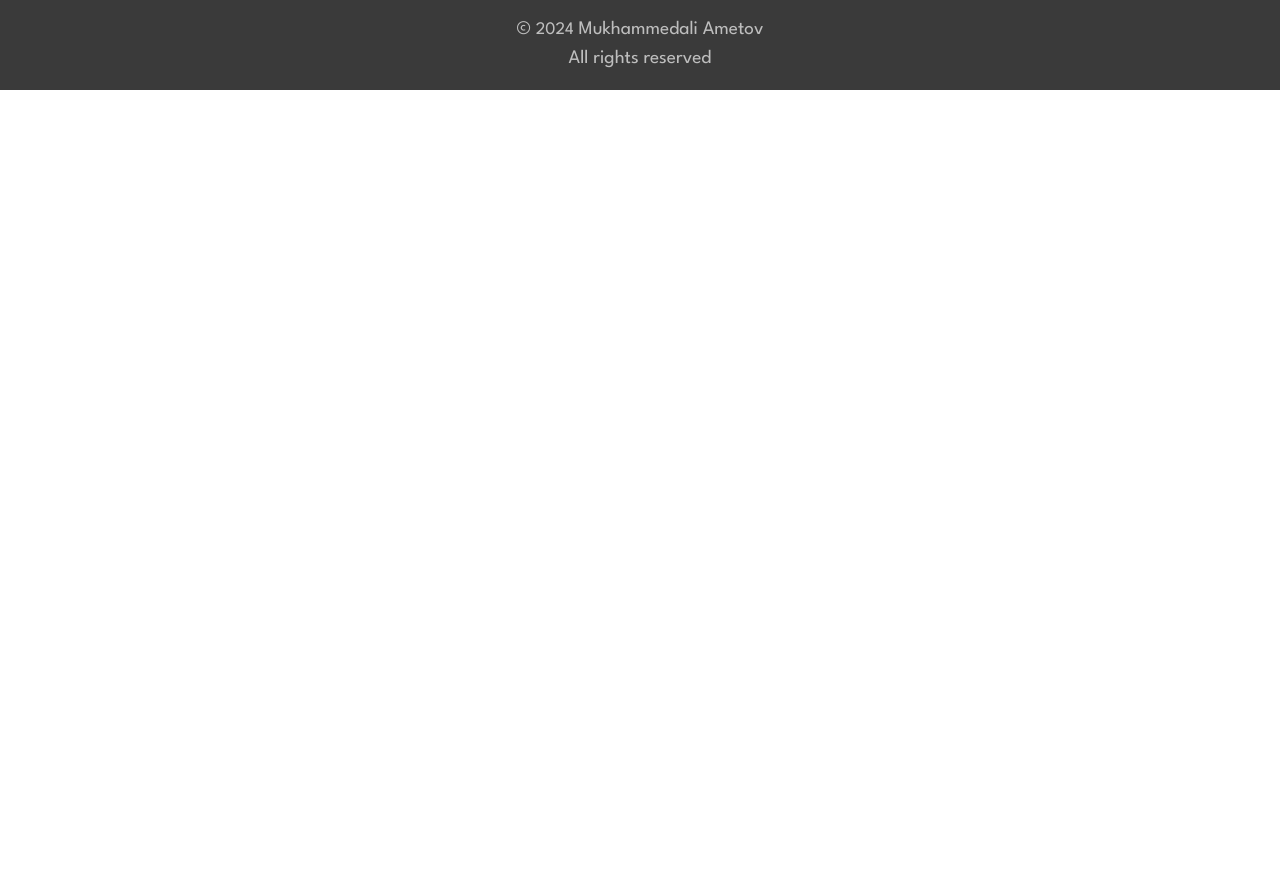
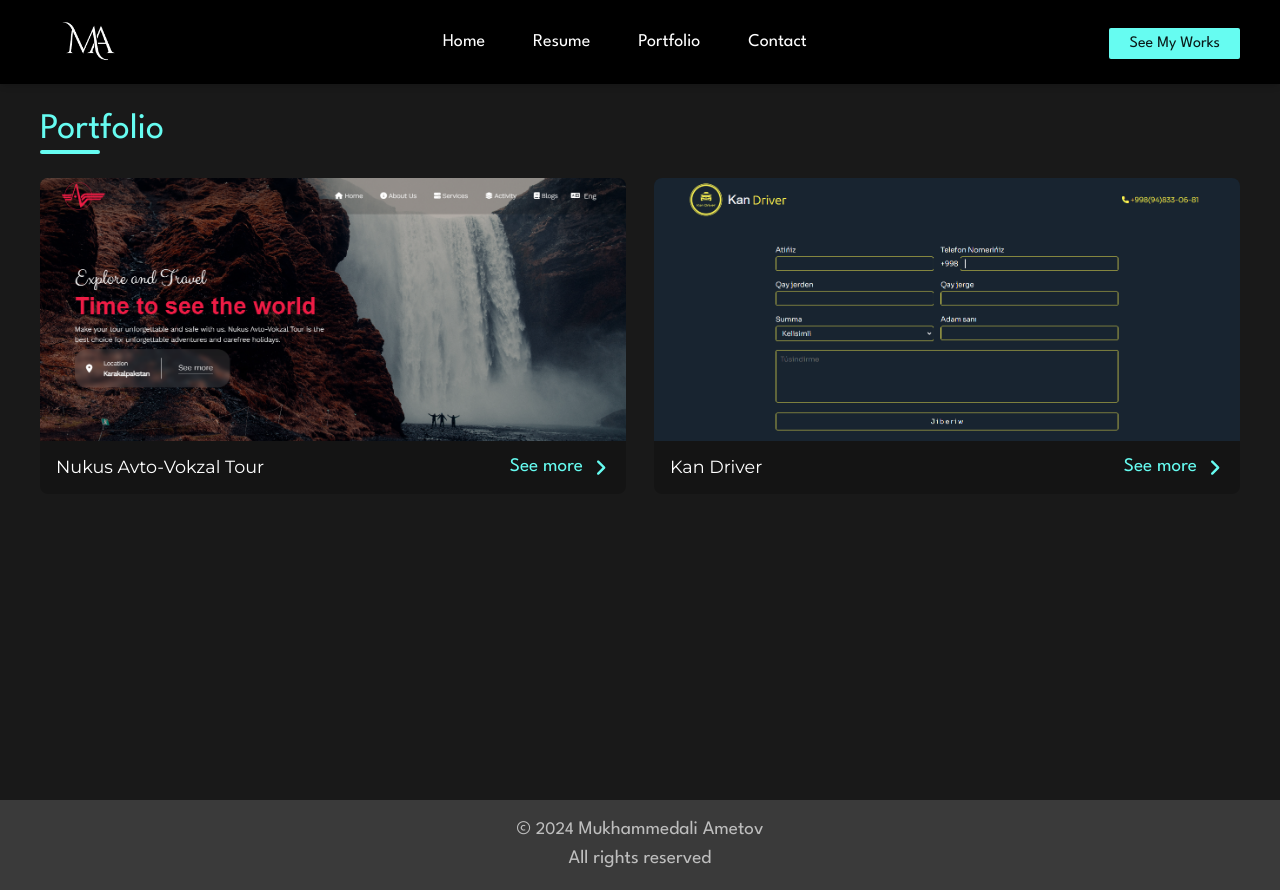
Before and after one commit to mukhammedaliametov/portfolio, a React (Vite) app: page /portfolio in a window 1280 px wide. Before the commit the page ends 800 px from the top, so only its background shows below. Built offline with nearby package versions, Linux system fonts and the light colour scheme.

Commit message:
create portfolio page :)

```diff
--- a/src/App.css
+++ b/src/App.css
@@ -1,62 +1,3 @@
-.container{
-    position: relative;
-    max-width: 500px;
-    width: 100%;
-    background: #fff;
-    margin: 0 15px;
-    padding: 10px 20px;
-    border-radius: 7px;
+.image-box-shadow-css{
+    box-shadow: inset 0 0 0 1000px #000000;
 }
-
-.title-text {
-    text-align: center;
-    background-color: crimson;
-    color: #fff;
-    font-weight: 400;
-    border-radius: 50px;
-    margin-top: 15px;
-    margin-bottom: 30px;
-}
-
-.container .skill-box {
-    width: 100%;
-    margin: 25px 0;
-}
-
-.skill-box .title{
-    display: block;
-    font-size: 14px;
-    font-weight: 600;
-    color: #333;
-}
-
-.skill-box .skill-bar{
-    height: 8px;
-    width: 100%;
-    border-radius: 6px;
-    margin-top: 6px;
-    background: rgba(0,0, 0, 0.1);
-}
-
-.skill-box .skill-per{
-    position: relative;
-    display: block;
-    height: 100%;
-    width: 95%;
-    border-radius: 6px;
-    background: crimson;
-    animation: progress 0.4s ease-in-out forwards;
-    opacity: 0;
-    animation-delay: 0.3s;
-}
-
-@keyframes progress {
-    0% {
-        width: 0;
-        opacity: 1;
-    }
-
-    100% {
-        opacity: 1;
-    }
-}
--- a/src/App.jsx
+++ b/src/App.jsx
@@ -4,6 +4,8 @@ import { BrowserRouter, Routes, Route } from "react-router-dom";
 import Hero from "./pages/Hero";
 import Resume from "./pages/Resume";
 import Footer from "./components/Footer";
+import Portfolio from "./pages/Portfolio";
+import SinglePage from "./pages/SinglePage";
 
 const App = () => {
   return (
@@ -12,6 +14,8 @@ const App = () => {
         <Route path="/" element={<Navbar />}>
           <Route index element={<Hero />}></Route>
           <Route path="/resume" element={<Resume />}></Route>
+          <Route path="/portfolio" element={<Portfolio />}></Route>
+          <Route path='/portfolio/:slug' element={<SinglePage />} />
         </Route>
       </Routes>
       <Footer />
--- a/src/components/Navbar.jsx
+++ b/src/components/Navbar.jsx
@@ -17,7 +17,7 @@ const Navbar = () => {
     },
     {
       name: "Portfolio",
-      link: "/",
+      link: "/portfolio",
     },
     {
       name: "Contact",
@@ -33,14 +33,14 @@ const Navbar = () => {
     <>
       <div className="fixed flex justify-center text-white shadow-md w-full bg-black z-10">
         <div className="xl:max-w-[1200px] lg:max-w-[1000px] px-[20px] bg-black lg:px-0 flex w-full duration-300 justify-between items-center">
-          <a href="#home" className="">
+          <Link to="/">
             <img
               src={Logo}
               alt="my-logo"
               className="rounded-full"
               width={100}
             />
-          </a>
+          </Link>
           <div className="flex gap-[3rem]">
             {navItems.map((item, index) => {
               return (
--- a/src/pages/Hero.jsx
+++ b/src/pages/Hero.jsx
@@ -5,7 +5,7 @@ import { FaFacebook, FaGithub, FaInstagram, FaTelegram } from "react-icons/fa";
 
 const Hero = () => {
   return (
-    <div className="pt-[100px] flex justify-center w-full bg-black/90">
+    <div className="pt-[100px] min-h-screen flex justify-center w-full bg-black/90">
       <div className="lg:max-w-[1000px] mx-[30px] xl:max-w-[1100px] flex justify-between items-center gap-6 lg:mt-[50px] md:mt-[100px] mb-[100px]">
         <div className="w-[100%] md:w-[60%]">
           <div className="w-[40%] my-[20px] overflow-hidden md:hidden flex">
--- /dev/null
+++ b/src/pages/Portfolio.jsx
@@ -0,0 +1,48 @@
+import React from "react";
+import "../App.css";
+import { Link } from "react-router-dom";
+import { FaAngleRight } from "react-icons/fa6";
+import { portfolioData } from "../portfolioData";
+
+const Portfolio = () => {
+  function convertToSlug(Text) {
+    return Text.toLowerCase()
+      .replace(/ /g, "-")
+      .replace(/[^\w-]+/g, "");
+  }
+
+  return (
+    <div className="flex justify-center w-full pt-[110px] min-h-screen bg-black/90">
+      <div className="max-w-[1000px] mx-[30px] xl:max-w-[1200px] w-full">
+        <h1 className="text-4xl text-[#66FCF1] font-lspartan">Portfolio</h1>
+        <span className="py-[2px] block rounded-lg bg-[#66FCF1] w-[5%]"></span>
+        <div className="grid grid-cols-1 md:grid-cols-2 gap-7 my-6 text-white w-full">
+          {portfolioData.map((item, index) => {
+            return (
+              <div
+                className="box-shadow-css rounded-lg overflow-hidden bg-black/20"
+                key={index}
+              >
+                <div>
+                  <img src={item.img} alt="" className="w-full" />
+                </div>
+                <div className="flex justify-between items-center py-3 px-4">
+                  <h1 className="text-[1.1rem] font-montserrat">{item.name}</h1>
+                  <Link
+                    to={convertToSlug(`${item.name}`)}
+                    className="font-lspartan text-[1.2rem] flex items-center gap-2 text-[#66FCF1]"
+                  >
+                    See more
+                    <FaAngleRight />
+                  </Link>
+                </div>
+              </div>
+            );
+          })}
+        </div>
+      </div>
+    </div>
+  );
+};
+
+export default Portfolio;
--- a/src/pages/Resume.jsx
+++ b/src/pages/Resume.jsx
@@ -3,8 +3,8 @@ import ResumeSkills from "../components/ResumeSkills";
 
 const Resume = () => {
   return (
-    <div className="flex justify-center w-full pt-[110px] bg-black/90" id="resume">
-      <div className="lg:max-w-[1000px] mx-[30px] xl:max-w-[1200px]  flex flex-col w-full">
+    <div className="flex justify-center w-full pt-[110px] bg-black/90">
+      <div className="max-w-[1000px] mx-[30px] xl:max-w-[1200px] flex flex-col w-full">
         <h1 className="text-4xl text-[#66FCF1] font-lspartan">Resume</h1>
         <span className="py-[2px] rounded-lg bg-[#66FCF1] w-[5%]"></span>
         <div className="grid grid-cols-1 md:grid-cols-2 w-full mt-5">
--- /dev/null
+++ b/src/pages/SinglePage.jsx
@@ -0,0 +1,12 @@
+import React from 'react';
+import { portfolioData } from '../portfolioData';
+
+const SinglePage = () => {
+    return (
+        <div>
+            single page
+        </div>
+    );
+};
+
+export default SinglePage;
--- /dev/null
+++ b/src/portfolioData.js
@@ -0,0 +1,21 @@
+import TravelProject from "./assets/projects/1.png";
+import KanDriver from "./assets/projects/2.png";
+
+export const portfolioData = [
+  {
+    name: "Nukus Avto-Vokzal Tour",
+    technologies: "HTML 5, CSS 3, SCSS, JavaScript ES6",
+    info: "This website is owned by Nukus Auto-Vokzal Tour. I got this project through bizler.group company and submitted it successfully.",
+    img: TravelProject,
+    url: "https://nukusavtovokzaltour.uz/",
+    date: "May 27, 2023",
+  },
+  {
+    name: "Kan Driver",
+    technologies: "HTML 5, CSS 3, SCSS, JavaScript(JQuery)",
+    info: "This project is my 1st startup in the Kanlikol district of the Republic of Karakalpakstan, through which I eased the work of taxis and pedestrians in the Kanlikol district.",
+    img: KanDriver,
+    url: "https://kandriver.uz/",
+    date: "Jul 10, 2023",
+  },
+];
```
Also changed, not shown: src/assets/projects/1.png (added), src/assets/projects/2.png (added).
